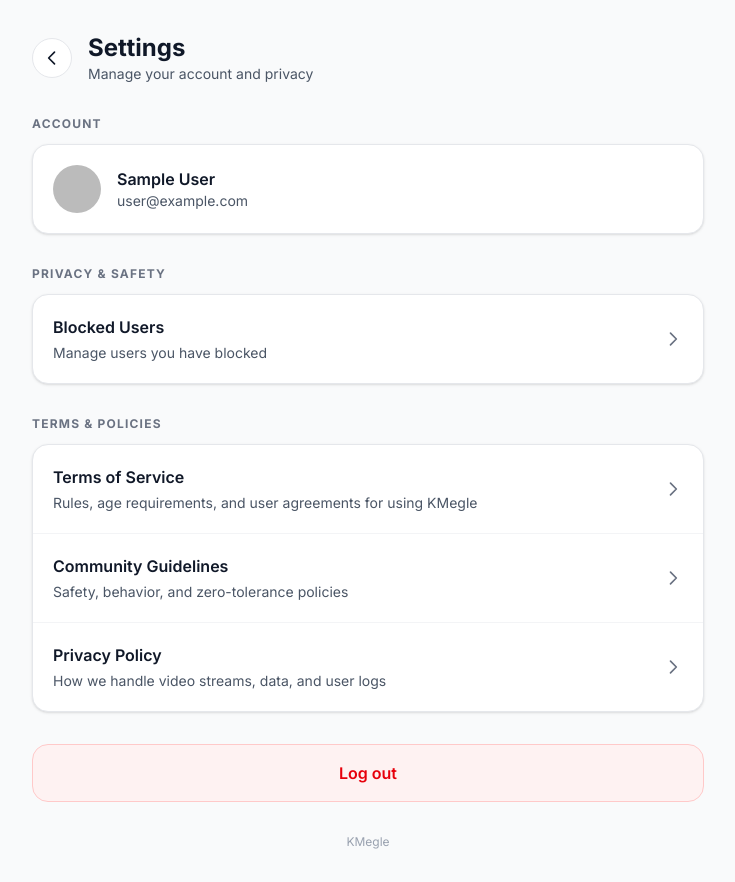
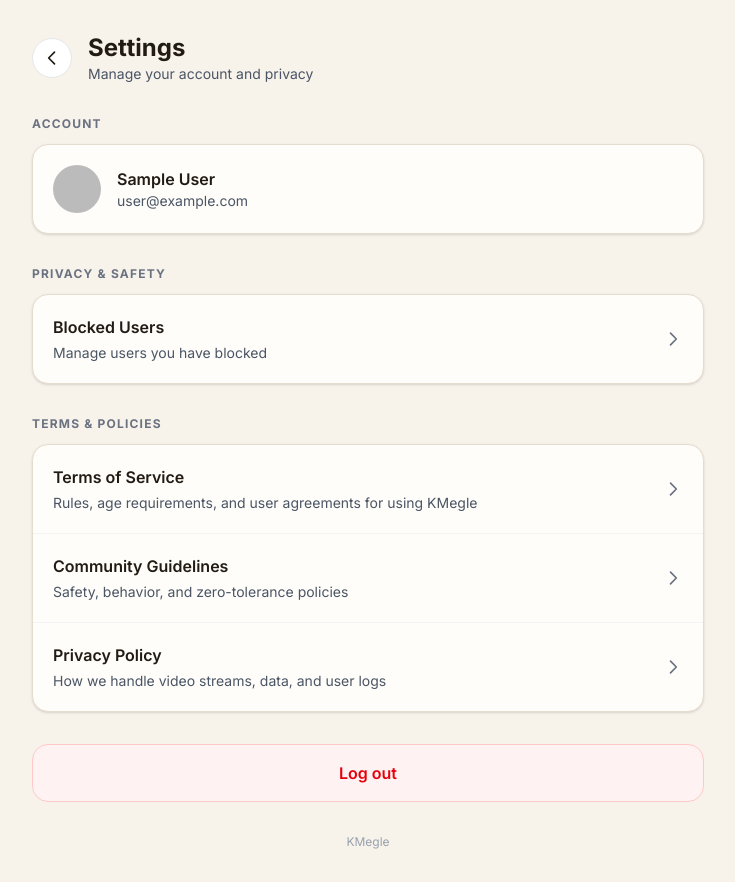
Before and after one commit to AadiBolics/KMegle, a Next.js app in the folder frontend/: page /settings in a window 1280 px wide. Shown: the whole page, without its empty margins (272-1007 px from the left). Built offline with nearby package versions, Linux system fonts and the light colour scheme; no server answers; sample sign-in values are in the browser's storage.

Commit message:
Refactor styles for light and dark mode

```diff
--- a/frontend/src/app/settings/page.tsx
+++ b/frontend/src/app/settings/page.tsx
@@ -29,8 +29,8 @@ export default function SettingsPage() {
       <main
         className={`min-h-screen flex items-center justify-center ${
           isDarkMode
-            ? "bg-[#0a0a0f] text-white"
-            : "bg-gray-50 text-gray-900"
+            ? "bg-[#F7F2EA] text-[#211B14]"
+            : "bg-[#F7F2EA] text-[#211B14]"
         }`}
       >
         <p className={isDarkMode ? "text-gray-400" : "text-gray-500"}>
@@ -49,8 +49,8 @@ export default function SettingsPage() {
     <main
       className={`min-h-screen px-4 py-8 transition-colors duration-300 ${
         isDarkMode
-          ? "bg-[#0a0a0f] text-white"
-          : "bg-gray-50 text-gray-900"
+          ? "bg-[#F7F2EA] text-[#211B14]"
+          : "bg-[#F7F2EA] text-[#211B14]"
       }`}
     >
       <div className="mx-auto w-full max-w-2xl">
@@ -61,7 +61,7 @@ export default function SettingsPage() {
             onClick={() => router.push("/chat")}
             className={`w-10 h-10 rounded-full border flex items-center justify-center transition ${
               isDarkMode
-                ? "bg-white/5 border-white/10 hover:bg-white/10"
+                ? "bg-[#FFFDF9] border-[#E5DCD0] hover:bg-[#F7F2EA]"
                 : "bg-white border-gray-200 hover:bg-gray-100"
             }`}
             aria-label="Back to chat"
@@ -109,8 +109,8 @@ export default function SettingsPage() {
           <div
             className={`border rounded-2xl p-5 transition-colors ${
               isDarkMode
-                ? "bg-[#13141a] border-white/10"
-                : "bg-white border-gray-200 shadow-sm"
+                ? "bg-[#FFFDF9] border-[#E5DCD0] shadow-sm"
+                : "bg-[#FFFDF9] border-[#E5DCD0] shadow-sm"
             }`}
           >
             <div className="flex items-center gap-4">
@@ -121,7 +121,7 @@ export default function SettingsPage() {
                   className="w-12 h-12 rounded-full"
                 />
               ) : (
-                <div className="w-12 h-12 rounded-full bg-indigo-600 flex items-center justify-center text-lg font-bold text-white">
+                <div className="w-12 h-12 rounded-full bg-[#C24A17] flex items-center justify-center text-lg font-bold text-white">
                   {user.email?.charAt(0).toUpperCase() || "U"}
                 </div>
               )}
@@ -152,16 +152,16 @@ export default function SettingsPage() {
           <div
             className={`border rounded-2xl overflow-hidden ${
               isDarkMode
-                ? "bg-[#13141a] border-white/10"
-                : "bg-white border-gray-200 shadow-sm"
+                ? "bg-[#FFFDF9] border-[#E5DCD0] shadow-sm"
+                : "bg-[#FFFDF9] border-[#E5DCD0] shadow-sm"
             }`}
           >
             <button
               onClick={() => router.push("/settings/blocked")}
               className={`w-full flex items-center justify-between p-5 transition text-left ${
                 isDarkMode
-                  ? "hover:bg-white/5"
-                  : "hover:bg-gray-50"
+                  ? "hover:bg-[#F7F2EA]"
+                  : "hover:bg-[#F7F2EA]"
               }`}
             >
               <div>
@@ -204,8 +204,8 @@ export default function SettingsPage() {
           <div
             className={`border rounded-2xl overflow-hidden ${
               isDarkMode
-                ? "bg-[#13141a] border-white/10"
-                : "bg-white border-gray-200 shadow-sm"
+                ? "bg-[#FFFDF9] border-[#E5DCD0] shadow-sm"
+                : "bg-[#FFFDF9] border-[#E5DCD0] shadow-sm"
             }`}
           >
             {/* Terms of Service */}
@@ -213,7 +213,7 @@ export default function SettingsPage() {
               <button
                 onClick={() => togglePolicy("terms")}
                 className={`w-full flex items-center justify-between p-5 text-left transition ${
-                  isDarkMode ? "hover:bg-white/5" : "hover:bg-gray-50"
+                  isDarkMode ? "hover:bg-[#F7F2EA]" : "hover:bg-[#F7F2EA]"
                 }`}
               >
                 <div>
@@ -247,7 +247,7 @@ export default function SettingsPage() {
                 <div
                   className={`px-5 pb-5 pt-2 text-sm border-t leading-relaxed ${
                     isDarkMode
-                      ? "border-white/5 text-gray-300 bg-white/[0.02]"
+                      ? "border-[#E5DCD0] text-[#4A4238] bg-[#FFFDF9]"
                       : "border-gray-100 text-gray-700 bg-gray-50/50"
                   }`}
                 >
@@ -287,7 +287,7 @@ export default function SettingsPage() {
             <div
               className={
                 isDarkMode
-                  ? "border-t border-white/5"
+                  ? "border-t border-[#E5DCD0]"
                   : "border-t border-gray-100"
               }
             />
@@ -297,7 +297,7 @@ export default function SettingsPage() {
               <button
                 onClick={() => togglePolicy("guidelines")}
                 className={`w-full flex items-center justify-between p-5 text-left transition ${
-                  isDarkMode ? "hover:bg-white/5" : "hover:bg-gray-50"
+                  isDarkMode ? "hover:bg-[#F7F2EA]" : "hover:bg-[#F7F2EA]"
                 }`}
               >
                 <div>
@@ -331,7 +331,7 @@ export default function SettingsPage() {
                 <div
                   className={`px-5 pb-5 pt-2 text-sm border-t leading-relaxed ${
                     isDarkMode
-                      ? "border-white/5 text-gray-300 bg-white/[0.02]"
+                      ? "border-[#E5DCD0] text-[#4A4238] bg-[#FFFDF9]"
                       : "border-gray-100 text-gray-700 bg-gray-50/50"
                   }`}
                 >
@@ -371,7 +371,7 @@ export default function SettingsPage() {
             <div
               className={
                 isDarkMode
-                  ? "border-t border-white/5"
+                  ? "border-t border-[#E5DCD0]"
                   : "border-t border-gray-100"
               }
             />
@@ -381,7 +381,7 @@ export default function SettingsPage() {
               <button
                 onClick={() => togglePolicy("privacy")}
                 className={`w-full flex items-center justify-between p-5 text-left transition ${
-                  isDarkMode ? "hover:bg-white/5" : "hover:bg-gray-50"
+                  isDarkMode ? "hover:bg-[#F7F2EA]" : "hover:bg-[#F7F2EA]"
                 }`}
               >
                 <div>
@@ -415,11 +415,11 @@ export default function SettingsPage() {
                 <div
                   className={`px-5 pb-5 pt-2 text-sm border-t leading-relaxed ${
                     isDarkMode
-                      ? "border-white/5 text-gray-300 bg-white/[0.02]"
+                      ? "border-[#E5DCD0] text-[#4A4238] bg-[#FFFDF9]"
                       : "border-gray-100 text-gray-700 bg-gray-50/50"
                   }`}
                 >
-<div className="space-y-4 text-sm leading-relaxed text-gray-300">
+<div className="space-y-4 text-sm leading-relaxed text-[#4A4238]">
 <p>KMegle uses Google sign-in through Firebase Authentication. The service receives your account ID and email. Its database stores your account ID and a keyed hash of your email; service logs may include your email and account ID.</p>
 <p>Video and audio use WebRTC. Connections may be direct or use a TURN relay when needed. A direct connection can reveal your public IP address to the other participant. KMegle&apos;s reviewed application code does not record video or audio, but another participant can record their screen.</p>
 <p>For safety, KMegle stores reports, report reasons, blocks and violation records linked to account IDs. Automated content checks run in the browser during a session.</p>
```
